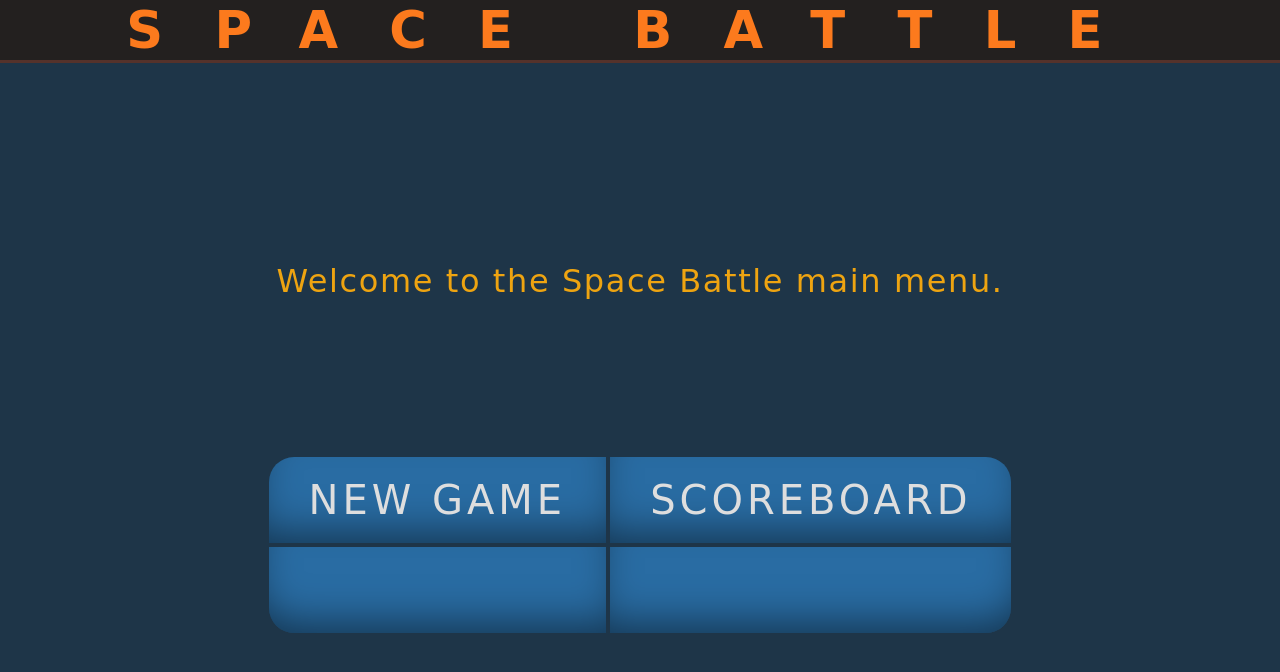
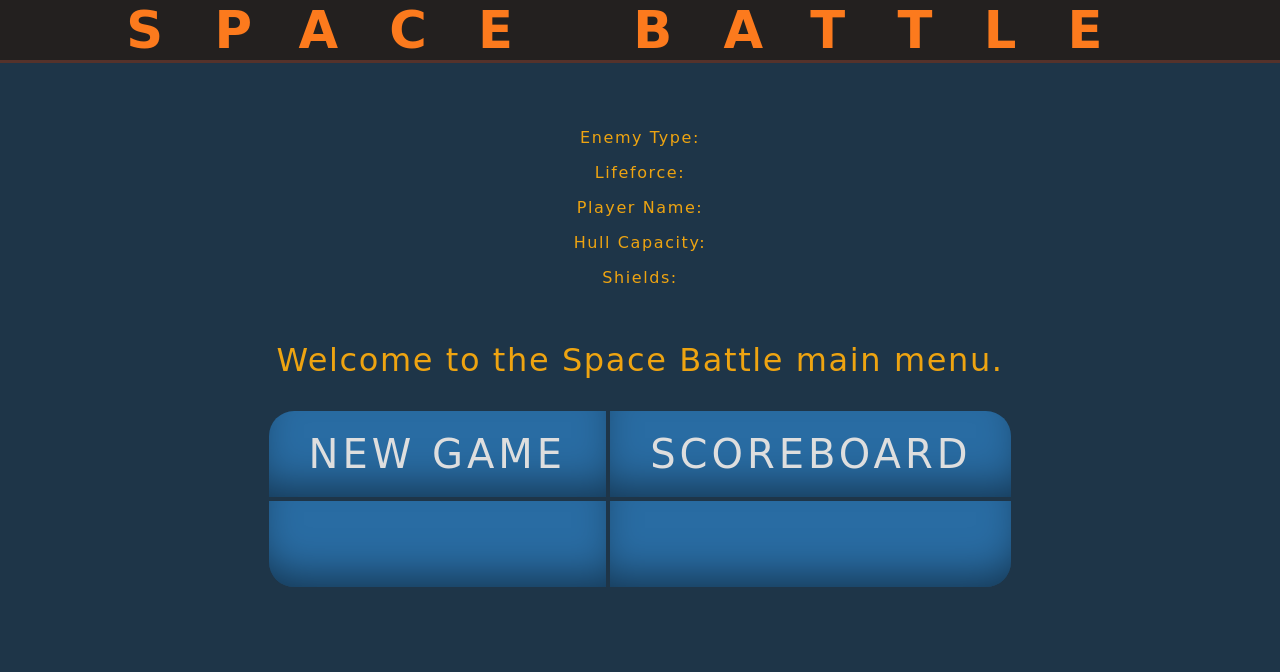
Before and after one commit to bthol/Space-Battle, a website with bundled scripts: page index.html in a window 1280 px wide. Built offline with nearby package versions, Linux system fonts and the light colour scheme; a web font is replaced by a local one.

Commit message:
JQuery host

```diff
--- a/JS-Modules/dataStructures.js
+++ b/JS-Modules/dataStructures.js
@@ -15,8 +15,8 @@ const aliens = [
 
 const bosses = [
     {name: "Morphuos", hull: 11, score: 2000, firepower: 3, accuracy: .5},
+    {name: "Grotek", hull: 13, score: 2000, firepower: 6, accuracy: .2},
     {name: "Mantlebrot", hull: 16, score: 2000, firepower: 4, accuracy: .4},
-    {name: "Grotek", hull: 13, score: 2000, firepower: 6, accuracy: .3},
     {name: "Harvester", hull: 19, score: 2000, firepower: 4, accuracy: .5},
     {name: "Liminal", hull: 23, score: 5000, firepower: 5, accuracy: .5}
 ];
--- a/index.html
+++ b/index.html
@@ -7,24 +7,34 @@
     <title>Space Battle</title>
     <script defer type="module" src="./main.js"></script>
     <script defer type="module" src="./JS-Modules/dataStructures.js"></script>
+    <script src="https://code.jquery.com/jquery-3.6.0.min.js"></script>
     <link rel="stylesheet" href="CSS/style.css">
     <link rel="preconnect" href="https://fonts.googleapis.com">
     <link rel="preconnect" href="https://fonts.gstatic.com" crossorigin>
     <link href="https://fonts.googleapis.com/css2?family=Coda&family=Monofett&display=swap" rel="stylesheet">
 </head>
 <body>
-    <section>
+    <section id="top-screen-section">
         <h1 id="page-title">Space Battle</h1>
     </section>
-    <section>
-        <div class="sprites">
+    <section id="mid-screen-section" class="game-screen">
+        <div id="char-data-display">
+            <div id="enemy-display">
+                <p>Enemy Type: </p>
+                <p>Lifeforce: </p>
+            </div>
+            <div id="player-display">
+                <p>Player Name: </p>
+                <p>Hull Capacity: </p>
+                <p>Shields: </p>
+            </div>
         </div>
-    </section>
-    <section class="game-screen">
         <div class="grid-row-1">
             <p id="alert"></p>
             <p id="prompt"></p>
         </div>
+    </section>
+    <section id="bottom-screen-section">
         <div class="grid-row-2 button-container">
             <button id="btn1" class="button">1</button>
             <button id="btn2" class="button">2</button>
--- a/main.js
+++ b/main.js
@@ -41,6 +41,8 @@ btnEl4.addEventListener('click', buttonTester4);
 
 const text1 = document.querySelector(`#alert`);
 const text2 = document.querySelector(`#prompt`);
+
+$(`body`).on("click", () => {console.log("JQuery working")})
 
 /////////////////////////INITIALIZATION/////////////////////////////////
 function init() {
--- a/package.json
+++ b/package.json
@@ -15,5 +15,8 @@
   "bugs": {
     "url": "https://github.com/bthol/Space-Battle/issues"
   },
-  "homepage": "https://github.com/bthol/Space-Battle#readme"
+  "homepage": "https://github.com/bthol/Space-Battle#readme",
+  "dependencies": {
+    "jquery": "^3.6.0"
+  }
 }
```
Also changed, not shown: 1 other file.
